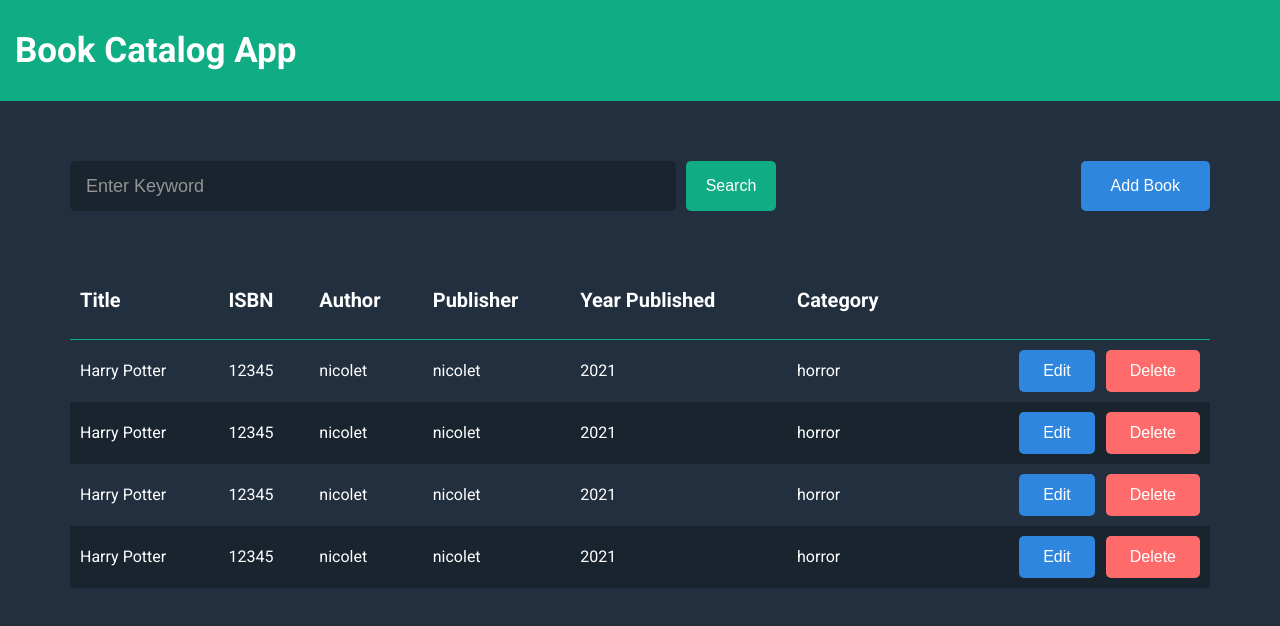
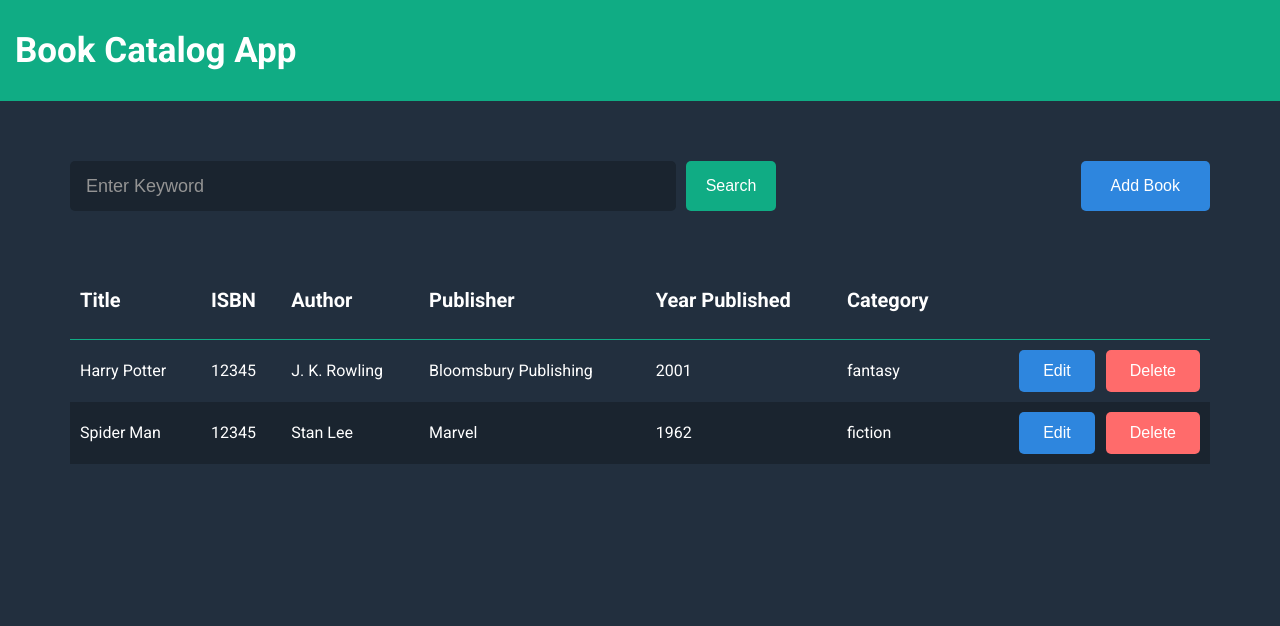
Before and after one commit to niketski/react-book-catalog-app, a React (Create React App) app: page / in a window 1280 px wide. Shown: the top 626 px of the page. Built offline with nearby package versions, Linux system fonts and the light colour scheme.

Commit message:
use books json file as a state

```diff
--- a/src/App.js
+++ b/src/App.js
@@ -1,5 +1,6 @@
 import React from 'react';
 import './App.css';
+import { books } from './initial-books-data.json';
 
 import Header from './components/header/Header';
 import BooksTable from './components/booksTable/BooksTable';
@@ -10,7 +11,8 @@ class App extends React.Component {
   constructor(props) {
     super(props);
     this.state = {
-      addBookModalIsActive: false
+      addBookModalIsActive: false,
+      books: []
     };
     this.showAddBookModal = this.showAddBookModal.bind(this);
     this.hideAddBookModal = this.hideAddBookModal.bind(this);
@@ -32,8 +34,20 @@ class App extends React.Component {
 
   }
 
+  // lifecycle methods
+  componentDidMount() {
+    console.log('mounted');
+    this.setState({
+      books: books
+    });
+
+    console.log(books);
+
+  }
+
   render() {
-    const { addBookModalIsActive } = this.state;
+    const { addBookModalIsActive, books } = this.state;
+
     return (
       <React.Fragment>
         <Header/>
@@ -44,7 +58,7 @@ class App extends React.Component {
 
         <main>
           <BooksPanel addBookModalShowHandler={this.showAddBookModal} />
-          <BooksTable/>
+          <BooksTable books={books}/>
         </main>
       </React.Fragment>
     );
--- a/src/components/booksTable/BooksTable.js
+++ b/src/components/booksTable/BooksTable.js
@@ -1,7 +1,8 @@
 import styles from './BooksTable.module.css';
-import books from '../../initial-books-data.json'
 
 function BooksTable(props) {
+
+    console.log(props.books);
 
     return (
 
@@ -19,54 +20,26 @@ function BooksTable(props) {
                     </tr>
                 </thead>
                 <tbody>
-                    <tr>
-                        <td>Harry Potter</td>
-                        <td>12345</td>
-                        <td>nicolet</td>
-                        <td>nicolet</td>
-                        <td>2021</td>
-                        <td>horror</td>
-                        <td className={styles.booksTableControl}>
-                            <button type="button" className="btnSecondary booksEdit">Edit</button>
-                            <button type="button" className="btnDanger booksDelete">Delete</button>
-                        </td>
-                    </tr>
-                    <tr>
-                        <td>Harry Potter</td>
-                        <td>12345</td>
-                        <td>nicolet</td>
-                        <td>nicolet</td>
-                        <td>2021</td>
-                        <td>horror</td>
-                        <td className={styles.booksTableControl}>
-                            <button type="button" className="btnSecondary booksEdit">Edit</button>
-                            <button type="button" className="btnDanger booksDelete">Delete</button>
-                        </td>
-                    </tr>
-                    <tr>
-                        <td>Harry Potter</td>
-                        <td>12345</td>
-                        <td>nicolet</td>
-                        <td>nicolet</td>
-                        <td>2021</td>
-                        <td>horror</td>
-                        <td className={styles.booksTableControl}>
-                            <button type="button" className="btnSecondary booksEdit">Edit</button>
-                            <button type="button" className="btnDanger booksDelete">Delete</button>
-                        </td>
-                    </tr>
-                    <tr>
-                        <td>Harry Potter</td>
-                        <td>12345</td>
-                        <td>nicolet</td>
-                        <td>nicolet</td>
-                        <td>2021</td>
-                        <td>horror</td>
-                        <td className={styles.booksTableControl}>
-                            <button type="button" className="btnSecondary booksEdit">Edit</button>
-                            <button type="button" className="btnDanger booksDelete">Delete</button>
-                        </td>
-                    </tr>
+                    {
+                        props.books.map(book => {
+                            const {id, title, isbn, author, publisher, year_published, category} = book;
+
+                            return (
+                                <tr data-book-id={id} key={id}>
+                                    <td>{title}</td>
+                                    <td>{isbn}</td>
+                                    <td>{author}</td>
+                                    <td>{publisher}</td>
+                                    <td>{year_published}</td>
+                                    <td>{category}</td>
+                                    <td className={styles.booksTableControl}>
+                                        <button type="button" className="btnSecondary booksEdit">Edit</button>
+                                        <button type="button" className="btnDanger booksDelete">Delete</button>
+                                    </td>
+                                </tr>
+                            )
+                        })
+                    }
                 </tbody>
             </table>
         </div>
```
Also changed, not shown: src/components/addBookModal/AddBookModal.js (+10 -1 lines), src/components/editBookModal/EditBookModal.js (+12 -0 lines).
